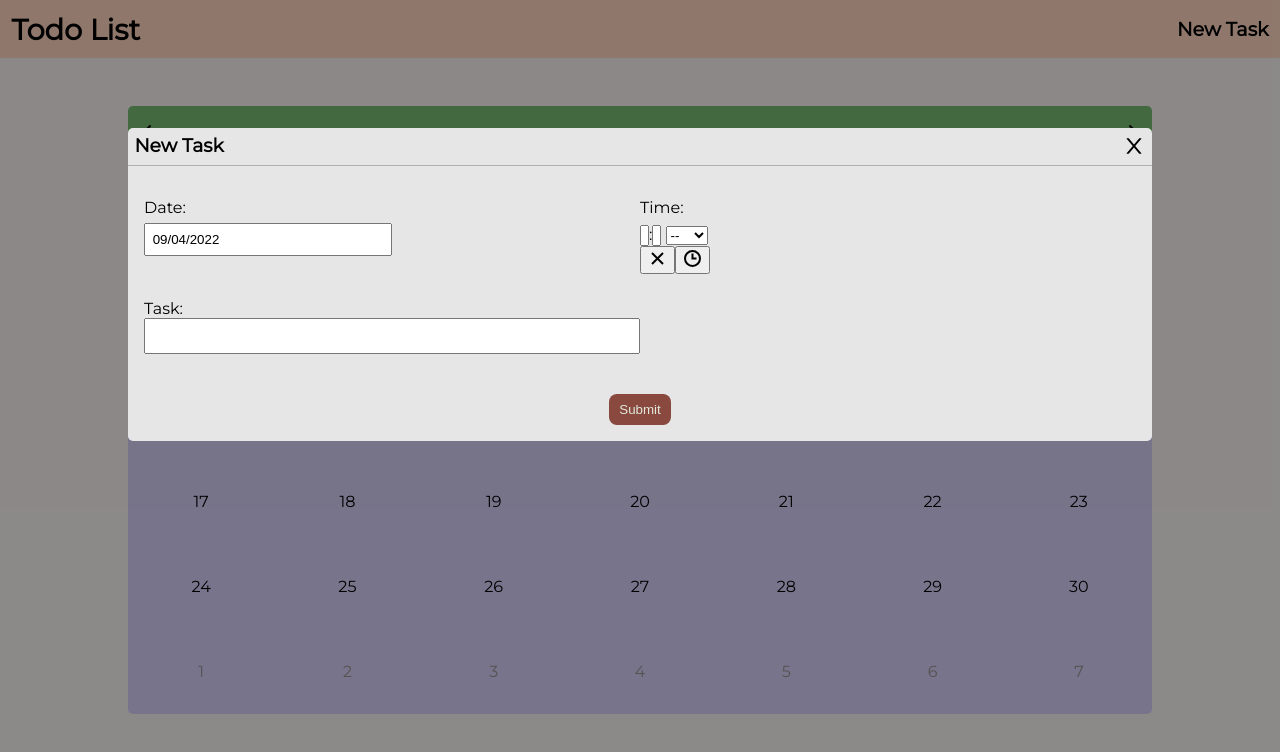
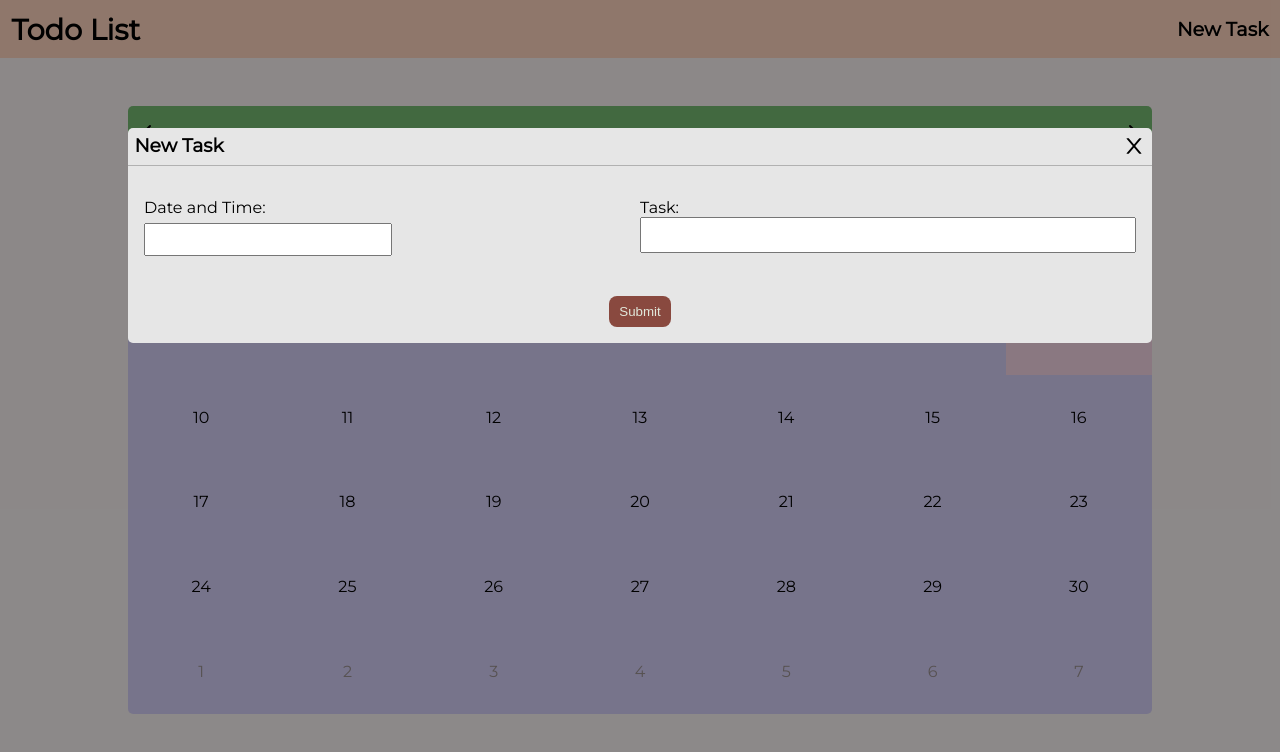
Before and after one commit to arshu18/todo-list, a React (Create React App) app: page / in a window 1280 px wide. Both pictures are taken after a click on the element "New Task". Shown: the top 752 px of the page. Built offline with nearby package versions, Linux system fonts and the light colour scheme.

Commit message:
Add Task popup with validations

```diff
--- a/package.json
+++ b/package.json
@@ -12,7 +12,6 @@
     "react-icons": "^4.3.1",
     "react-router-dom": "^6.3.0",
     "react-scripts": "5.0.0",
-    "react-time-picker": "^4.5.0",
     "web-vitals": "^2.1.4"
   },
   "scripts": {
--- a/src/components/NewTask.css
+++ b/src/components/NewTask.css
@@ -53,10 +53,6 @@
     width: 50%;
 }
 
-.NewTask-input.time{
-    padding: 0;
-}
-
 .txtArea{
     resize: none;
 }
@@ -75,6 +71,14 @@
 .NewTask-submitBtn:hover{
     background-color: #89493FBF;
     color: #e1e8dbc2;
+}
+
+.NewTask-validationMsg{
+    margin-top: 0;
+    margin-bottom: 2em;
+    color: rgb(239, 17, 17);
+    padding: 0;
+    list-style-type: none;
 }
 
 @media (min-width: 901px) and (max-width: 1300px){
--- a/src/components/NewTask.js
+++ b/src/components/NewTask.js
@@ -1,13 +1,40 @@
-import React, { useState } from "react"
+import React, { useState, useRef } from "react"
 import { AiOutlineClose } from "react-icons/ai"
 import DatePicker from "react-datepicker"
-import TimePicker from 'react-time-picker'
 
+// Others
+import { TaskValidation, DatetimeValidation } from "../others/Validations"
+
+// Styles
 import "./NewTask.css"
+import "react-datepicker/dist/react-datepicker.css"
 
 const NewTask = ({setDisplayModal}) => {
-    const [startDate, setStartDate] = useState(new Date())
-    const [time, setTime] = useState()
+    const [selectedDate, setSelectedDate] = useState()
+    const [taskErrors, setTaskErrors] = useState({})
+
+    const handleSubmit = (e) => {
+        const dateTime = document.getElementById("datetime").value
+        const task = document.getElementById("task").value
+
+        const taskErrorsObj = {}
+
+        const [datetimeIsValid, datetimeErrorMsg] = DatetimeValidation(dateTime)
+        const [taskIsValid, taskErrorMsg] = TaskValidation(task)
+
+        if(!datetimeIsValid){
+            taskErrorsObj.datetime = datetimeErrorMsg
+            e.preventDefault()
+        }
+
+        if(!taskIsValid){
+            taskErrorsObj.task = taskErrorMsg
+            e.preventDefault()
+        }
+
+        if(Object.keys(taskErrorsObj).length)
+            setTaskErrors(taskErrorsObj)
+    }
 
     return (
         <section className="NewTask-modal">
@@ -17,16 +44,21 @@ const NewTask = ({setDisplayModal}) => {
                     <AiOutlineClose size="1.5em" className="NewTask-closebtn" onClick={() => setDisplayModal(false)} />
                 </div>
                 <div className="NewTask-popupBody">
-                    <form method="POST" action="/">
+                    {
+                        Object.keys(taskErrors).length !== 0 && (
+                            <ul className="NewTask-validationMsg">
+                                {
+                                    Object.values(taskErrors).map((error, index) => <li key={index}>{error}</li>)
+                                }
+                            </ul>
+                        )
+                    }
+                    <form method="POST" action="/" onSubmit={handleSubmit}>
                         <div className="NewTask-formContainer">
                             <div className="NewTask-inputContainer">
-                                <label htmlFor="date">Date:</label>
-                                <DatePicker selected={startDate} dateFormat="dd/MM/yyyy" name="date" id="date"
-                                    onChange={(date) => setStartDate(date)} className="NewTask-input" />
-                            </div>
-                            <div className="NewTask-inputContainer">
-                                <label htmlFor="time">Time:</label>
-                                <TimePicker onChange={setTime} value={time} name="time" id="time" className="NewTask-input time" />
+                                <label htmlFor="datetime">Date and Time:</label>
+                                <DatePicker selected={selectedDate} onChange={(date) => setSelectedDate(date)} className="NewTask-input"
+                                 name="datetime" id="datetime" dateFormat="dd/MM/yyyy HH:mm" timeFormat="HH:mm" minDate={new Date()} showTimeSelect />
                             </div>
                             <div className="NewTask-inputContainer">
                                 <label htmlFor="task">Task:</label>
--- /dev/null
+++ b/src/others/Validations.js
@@ -0,0 +1,54 @@
+const TaskValidation = (task) => {
+    let errorMsg
+    let isValid = true
+
+    if(!task.trim()){
+        errorMsg = "Task is required"
+        isValid = false
+    }
+
+    return [isValid, errorMsg]
+}
+
+const DatetimeValidation = (datetime) => {
+    let errorMsg
+    let isValid = true
+
+    if(!datetime.trim()){
+        errorMsg = "Date and Time is required"
+        isValid = false
+    }
+    else{
+        try {
+            const dateTimeSplit = datetime.split(" ")
+
+            const date = dateTimeSplit[0]
+            const time = dateTimeSplit[1]
+
+            const dateSplit = date.split("/")
+            const timeSplit = time.split(":")
+
+            const day = dateSplit[0]
+            const month = dateSplit[1]
+            const year = dateSplit[2]
+
+            const hour = timeSplit[0]
+            const minute = timeSplit[1]
+
+            const dateObj = new Date(year, month - 1, day, hour, minute)
+
+            if(dateObj < new Date()){
+                errorMsg = "Please select a value greater than current date and time"
+                isValid = false
+            }
+        }
+        catch (err) {
+            errorMsg = "Please select a value from the calendar popup"
+            isValid = false
+        }
+    }
+
+    return [isValid, errorMsg]
+}
+
+export { TaskValidation, DatetimeValidation }
```
Also changed, not shown: 1 other file (tests, documents, lock files or other folders).
